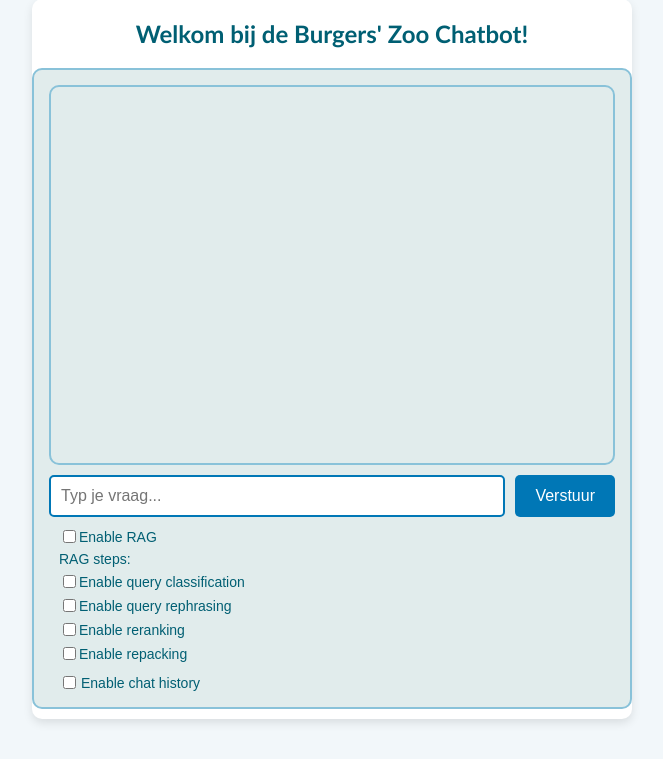
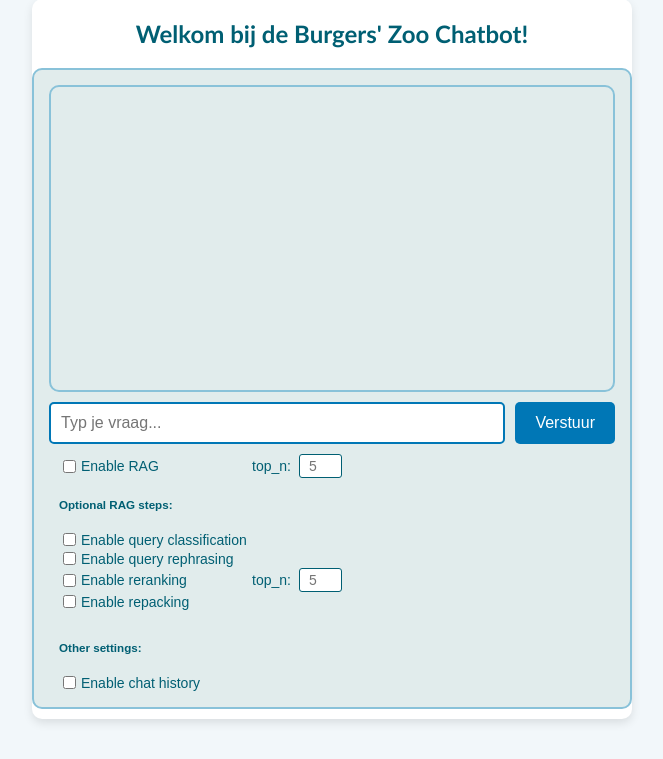
Before and after one commit to Woutman/burgerszoobot, a Django app: page /chat/ in a window 1280 px wide. Shown: the part 41-800 px from the top of the page, without its empty margins (308-971 px from the left). Run offline with Django 5.2, Linux system fonts and the light colour scheme.

Commit message:
add custom top_n and small improvements to RAG
- add option to specify top_n for retrieval and reranking from chatbot UI
- improve classification and rephrasing
- fix bug caused by inverted distance evaluation of retrieval step

```diff
--- a/burgerszoobot/chatbot/services/llm_instructions.py
+++ b/burgerszoobot/chatbot/services/llm_instructions.py
@@ -26,12 +26,9 @@
     You will be given an OpenAI message history object as input. Your task is to judge whether or not it's necessary to use RAG to formulate a response.
     RAG is necessary in the following situations:
     - Knowledge-based Queries: When the query asks for information on anything related to Burgers' Zoo, either directly or indirectly.
-    - Complex or Knowledge-Intensive Queries: When the query requires external information, like current events or specific data.
-    - Uncertainty or Ambiguity: When the model is unsure and needs to fetch relevant data to answer.
-    - Specific Queries: For data-driven or highly specific questions the model can't answer internally.
     RAG is not necessary in the following situations:
     - Answer has already been given: If the answer can be found in the conversation's message history.
-    - Irrelevant Queries: When the question is off-topic or about common knowledge.
+    - Irrelevant Queries: When the question is off-topic.
     - Non-question Queries: The Query is not a question, like a statement, greeting, or exclamation.
     Return only "YES" if RAG is necessary or only "NO" if it's not.\
 """)
@@ -39,6 +36,7 @@
 INSTRUCTIONS_REPHRASING = textwrap.dedent("""\
     You are an LLM that's part of a RAG pipeline for a chatbot of Burgers' Zoo in Arnhem, The Netherlands. You handle the query rephrasing part of the RAG pipeline.
     You will be given an OpenAI message history object as input. Your task is to rephrase the final user message so the retrieval and reranking steps will perform better on it.
+    Take into account that the retrieval and reranking steps will only see the final user message, so make sure that all context relating to it is contained within it.
     Return only the rephrased user message as output.\
 """)
 
--- a/burgerszoobot/chatbot/static/chatbot/script.js
+++ b/burgerszoobot/chatbot/static/chatbot/script.js
@@ -11,9 +11,11 @@
         if (message === "") return;
 
         const useRAG = document.getElementById('rag-checkbox').checked;
+        const retrievalTopN = document.getElementById('rag-top-n').value || 5;
         const useClassification = document.getElementById('classification-checkbox').checked;
         const useRephrasing = document.getElementById('rephrasing-checkbox').checked;
         const useReranking = document.getElementById('reranking-checkbox').checked;
+        const rerankingTopN = document.getElementById('reranking-top-n').value || 5;
         const useRepacking = document.getElementById('repacking-checkbox').checked;
         const chatHistoryEnabled = document.getElementById('enable-chat-history').checked;
 
@@ -29,9 +31,11 @@
             body: new URLSearchParams({
                 message: message,
                 use_rag: useRAG,
+                retrieval_top_n: retrievalTopN,
                 use_classification: useClassification,
                 use_rephrasing: useRephrasing,
                 use_reranking: useReranking,
+                reranking_top_n: rerankingTopN,
                 use_repacking: useRepacking,
                 chat_history_enabled: chatHistoryEnabled
             })
@@ -67,4 +71,4 @@
             sendMessage();
         }
     });
-})
+});
--- a/burgerszoobot/chatbot/static/chatbot/styles.css
+++ b/burgerszoobot/chatbot/static/chatbot/styles.css
@@ -61,7 +61,7 @@
     border-radius: 8px;
     font-size: 16px;
     max-width: 75%;
-    word-wrap: break-word; /
+    word-wrap: break-word;
 }
 
 .user-message {
@@ -115,14 +115,15 @@
     gap: 10px;
     margin-top: 10px;
     padding-left: 10px;
+    width: 50%;
 }
 
 .retrieval-options {
     display: flex;
     flex-direction: column;
-    gap: 5px;
     font-size: 14px;
     color: #005f73;
+    width: 100%;
 }
 
 .retrieval-options label {
@@ -131,13 +132,35 @@
     align-items: center;
 }
 
-.retrieval-options input[type="radio"] {
+.retrieval-options input[type="checkbox"] {
     margin-right: 5px;
+}
+
+.top-n-wrapper {
+    margin-left: auto;
+    display: flex;
+    align-items: center;
+    gap: 8px;
+}
+
+.top-n-input {
+    width: 35px;
+    padding: 3px;
+    border: 1px solid #005f73;
+    border-radius: 3px;
+    text-align: center;
+    font-size: 14px;
+}
+
+.rag-container, .reranking-container {
+    display: flex;
+    align-items: center;
+    width: 100%;
 }
 
 .chat-history-option {
     display: flex;
-    align-items: center;
+    flex-direction: column;
     font-size: 14px;
     color: #005f73;
 }
--- a/burgerszoobot/chatbot/templates/chatbot/chat.html
+++ b/burgerszoobot/chatbot/templates/chatbot/chat.html
@@ -20,14 +20,27 @@
             </div>
             <div class="options-container">
                 <div class="retrieval-options">
-                    <label><input type="checkbox" id="rag-checkbox"> Enable RAG</label>
-                    <label>RAG steps:</label>
+                    <label class="rag-container">
+                        <input type="checkbox" id="rag-checkbox"> Enable RAG
+                        <span class="top-n-wrapper">
+                            <span>top_n:</span>
+                            <input type="number" id="rag-top-n" class="top-n-input" min="1" placeholder="5">
+                        </span>
+                    </label>
+                    <h5>Optional RAG steps:</h5>
                     <label><input type="checkbox" id="classification-checkbox"> Enable query classification</label>
                     <label><input type="checkbox" id="rephrasing-checkbox"> Enable query rephrasing</label>
-                    <label><input type="checkbox" id="reranking-checkbox"> Enable reranking</label>
+                    <label class="reranking-container">
+                        <input type="checkbox" id="reranking-checkbox"> Enable reranking
+                        <span class="top-n-wrapper">
+                            <span>top_n:</span>
+                            <input type="number" id="reranking-top-n" class="top-n-input" min="1" placeholder="5">
+                        </span>
+                    </label>
                     <label><input type="checkbox" id="repacking-checkbox"> Enable repacking</label>
                 </div>
                 <div class="chat-history-option">
+                    <h5>Other settings:</h5>
                     <label><input type="checkbox" id="enable-chat-history"> Enable chat history</label>
                 </div>
             </div>
--- a/burgerszoobot/chatbot/views.py
+++ b/burgerszoobot/chatbot/views.py
@@ -12,9 +12,11 @@
         chat_history_enabled = request.POST.get('chat_history_enabled') == "true"
         rag_settings = RAGSettings(
             rag=request.POST.get('use_rag') == "true",
+            retrieval_top_n=int(request.POST.get('retrieval_top_n', '5')),
             classification=request.POST.get('use_classification') == "true",
             rephrasing=request.POST.get('use_rephrasing') == "true",
             reranking=request.POST.get('use_reranking') == "true",
+            reranking_top_n=int(request.POST.get('reranking_top_n', '5')),
             repacking=request.POST.get('use_repacking') == "true"
         )
 
@@ -38,4 +40,6 @@
 
         return JsonResponse({'response': response})
 
+    if request.method == 'GET':
+        request.session.clear()
     return render(request, 'chatbot/chat.html')
```
Also changed, not shown: burgerszoobot/chatbot/services/rag.py (+14 -11 lines).
